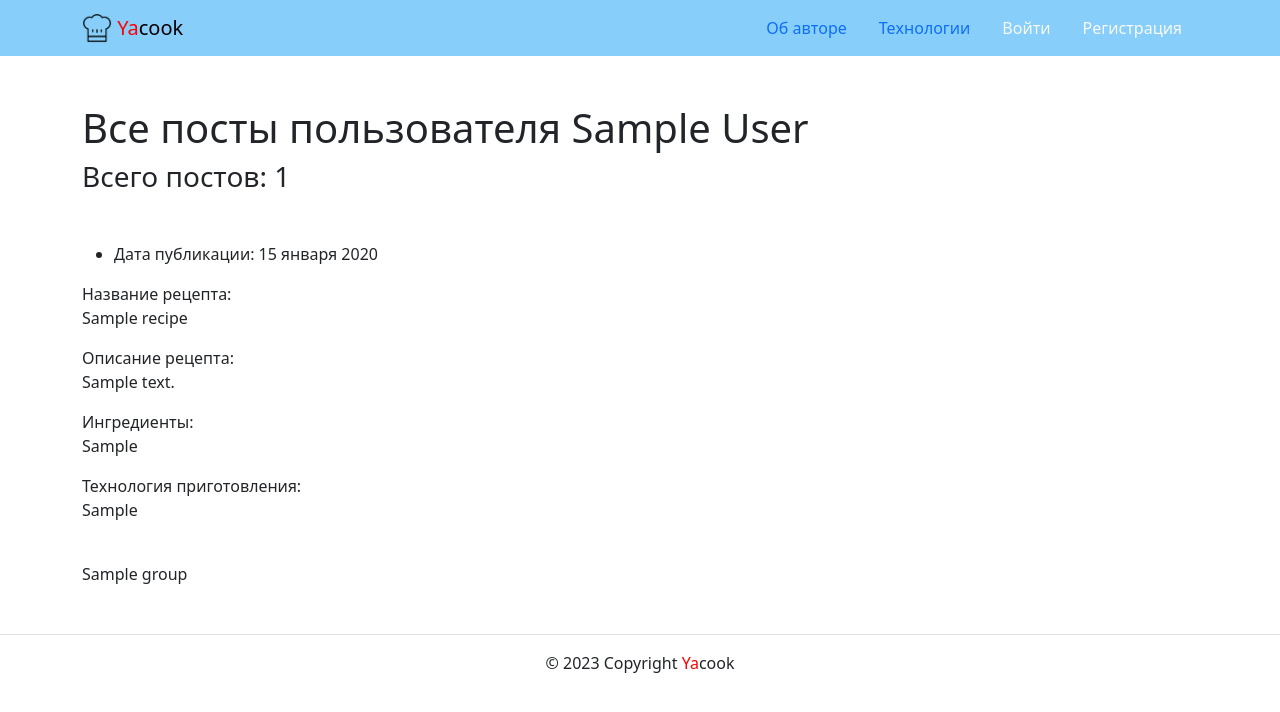
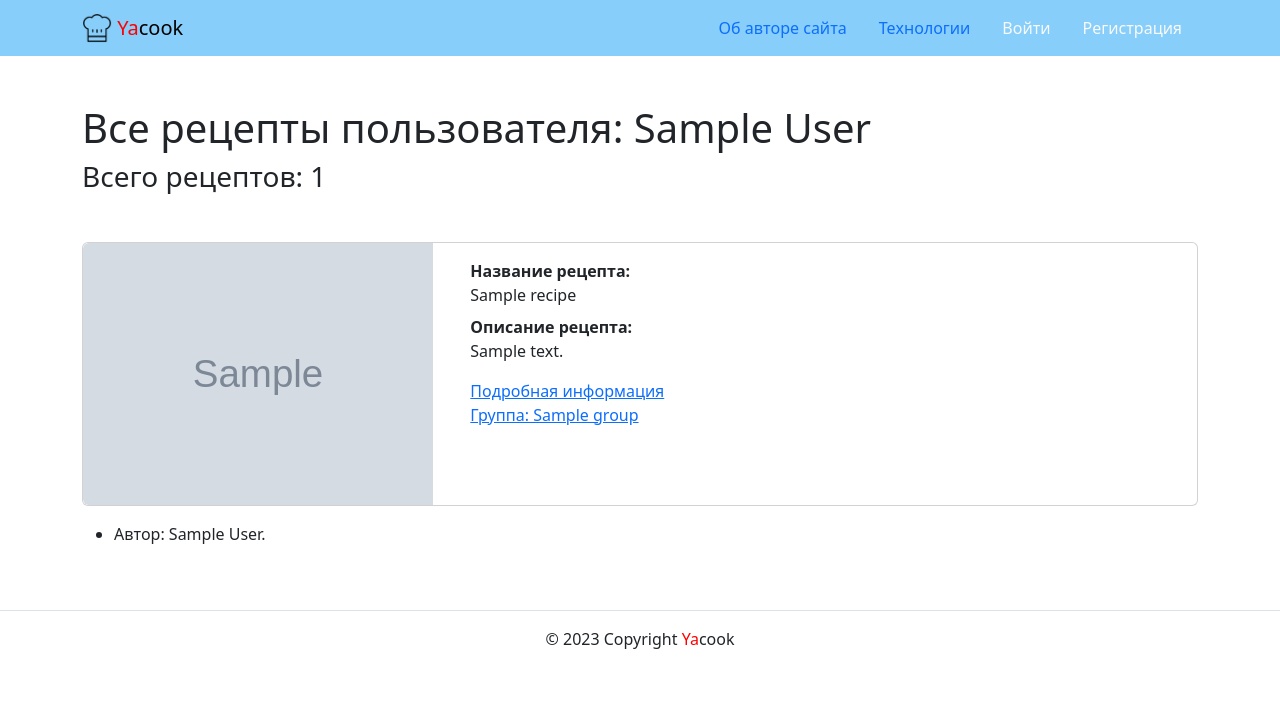
Before and after one commit to dmitrii-r/yacook_project, a Django app: a page that uses yacook/templates/includes/header.html in a window 1280 px wide. Shown: the top 712 px of the page. Run offline with Django 4.2, Linux system fonts and the light colour scheme; tables that the repository leaves empty hold one stand-in row (values such as "Sample post"); grey boxes marked "Sample" are stand-in pictures; some libraries are stand-ins or nearby versions.

Commit message:
Project refactored.

```diff
--- a/yacook/recipes/models.py
+++ b/yacook/recipes/models.py
@@ -1,6 +1,6 @@
 from django.db import models
 from django.contrib.auth import get_user_model
-
+from django.urls import reverse
 
 User = get_user_model()
 
@@ -28,6 +28,9 @@ class Group(models.Model):
 
     def __str__(self):
         return self.title
+
+    def get_absolute_url(self):
+        return reverse('recipes:group_list', kwargs={'slug': self.slug})
 
 
 class Recipe(models.Model):
--- a/yacook/templates/includes/header.html
+++ b/yacook/templates/includes/header.html
@@ -14,7 +14,7 @@
             {% with request.resolver_match.view_name as view_name %}
               <li class="nav-item">
                 <a class="nav-link {% if view_name  == 'about:author' %}active{% endif %}"
-                   href="{% url 'about:author' %}">Об авторе</a>
+                   href="{% url 'about:author' %}">Об авторе сайта</a>
               </li>
               <li class="nav-item">
                 <a class="nav-link {% if view_name  == 'about:tech' %}active{% endif %}"
--- a/yacook/templates/recipes/group_list.html
+++ b/yacook/templates/recipes/group_list.html
@@ -3,9 +3,6 @@
 {% block content %}
   <h1>{{ group.title }}</h1>
   <p>{{ group.description }}</p>
-  {% for recipe in page_obj %}
-    {% include 'recipes/includes/recipe_card.html' with without_group_links=True %}
-    {% if not forloop.last %}<hr>{% endif %}
-  {% endfor %}
+  {% include 'recipes/includes/recipe_card.html' with without_group_links=True %}
   {% include 'recipes/includes/paginator.html' %}
 {% endblock %}
--- a/yacook/templates/recipes/includes/recipe_card.html
+++ b/yacook/templates/recipes/includes/recipe_card.html
@@ -1,30 +1,37 @@
+{% load static %}
 {% load user_filters %}
-{#{% load thumbnail %}#}
+{% for recipe in page_obj %}
   <article>
+    <div class="card mb-3">
+      <div class="row g-0">
+        <div class="col-md-4">
+          {% if recipe.image %}
+            <img src="{{ recipe.image.url }}" width="350" class="img-fluid rounded-start" alt="">
+          {% else %}
+            <img src="{% static 'img/no_image.png' %}" width="350" class="img-fluid rounded-start" alt="">
+          {% endif %}
+        </div>
+        <div class="col-md-8">
+          <div class="card-body">
+            <p class="card-title"><b>{{ recipe|verbose_name:"title" }}:</b><br>{{ recipe.title }}</p>
+            <p class="card-text"><b>{{ recipe|verbose_name:"description" }}:</b><br>{{ recipe.description }}</p>
+            <a href="{% url 'recipes:recipe_detail' recipe.pk %}">Подробная информация</a>
+            <br>
+            {% if recipe.group and not without_group_links%}
+              <a href="{% url 'recipes:group_list' recipe.group.slug %}">Группа: {{ recipe.group }}</a>
+            {% endif %}
+          </div>
+        </div>
+      </div>
+    </div>
     <ul>
-{#    <li>#}
-{#      Автор: {{ recipe.author.get_full_name }}#}
-{#      {% if not without_profile_links %}#}
-{#        <a href="{% url 'recipes:profile' recipe.author %}">все посты пользователя</a>#}
-{#      {% endif %}#}
-{#    </li>#}
       <li>
-      Дата публикации: {{ recipe.pub_date|date:"d E Y" }}
+        Автор: {{ recipe.author.get_full_name }}.
+        {% if not without_profile_links %}
+          <a href="{% url 'recipes:profile' recipe.author %}">Все рецепты автора</a>
+        {% endif %}
       </li>
     </ul>
-{#  {% thumbnail recipe.image "960x339" crop="center" upscale=True as im %}#}
-{#    <img class="card-img my-2" src="{{ im.url }}">#}
-{#  {% endthumbnail %}#}
-
-  <p>{{ recipe|verbose_name:"title" }}:<br>{{ recipe.title }}</p>
-  <p>{{ recipe|verbose_name:"description" }}:<br>{{ recipe.description }}</p>
-  <p>{{ recipe|verbose_name:"ingredients" }}:<br>{{ recipe.ingredients }}</p>
-  <p>{{ recipe|verbose_name:"technology" }}:<br>{{ recipe.technology }}</p>
-
-{#  <a href="{% url 'recipes:recipe_detail' recipe.pk %}">подробная информация</a>#}
-  <br>
-  {% if recipe.group and not without_group_links%}
-      {{ recipe.group }}
-{#    <a href="{% url 'recipes:group_list' recipe.group.slug %}">все записи группы {{ recipe.group }}</a>#}
-  {% endif %}
   </article>
+{% if not forloop.last %}<hr>{% endif %}
+{% endfor %}
--- a/yacook/templates/recipes/includes/recipe_comments.html
+++ b/yacook/templates/recipes/includes/recipe_comments.html
@@ -3,12 +3,12 @@
   <div class="card my-4">
     <h5 class="card-header">Добавить комментарий:</h5>
     <div class="card-body">
-      <form method="post" action="{% url 'recipes:add_comment' post.id %}">
+      <form method="post" action="{% url 'recipes:add_comment' recipe.id %}">
         {% csrf_token %}
         <div class="form-group mb-2">
           {{ form.text|addclass:"form-control" }}
         </div>
-        <button type="submit" class="btn btn-primary">Отправить</button>
+        <button type="submit" class="btn btn-primary">Отправить комментарий</button>
       </form>
     </div>
   </div>
--- a/yacook/templates/recipes/includes/recipe_create_form.html
+++ b/yacook/templates/recipes/includes/recipe_create_form.html
@@ -14,7 +14,7 @@
       </div>
     {% endfor %}
   {% endif %}
-  <form method="post" enctype="multipart/form-data" action="{% if is_edit %}{% url 'recipes:post_edit' form.instance.pk %}{% else %}{% url 'recipes:recipe_create' %}{% endif %}">
+  <form method="post" enctype="multipart/form-data" action="{% if is_edit %}{% url 'recipes:recipe_edit' form.instance.pk %}{% else %}{% url 'recipes:recipe_create' %}{% endif %}">
     {% csrf_token %}
     {% for field in form %}
       <div class="form-group row my-3 p-3">
--- a/yacook/templates/recipes/profile.html
+++ b/yacook/templates/recipes/profile.html
@@ -2,8 +2,8 @@
 {% block title %}Профайл пользователя {{ author.get_full_name }}{% endblock %}
 {% block content %}
   <div class="mb-5">
-    <h1>Все посты пользователя {{ author.get_full_name }} </h1>
-    <h3>Всего постов: {{ page_obj.paginator.count }} </h3>
+    <h1>Все рецепты пользователя: {{ author.get_full_name }} </h1>
+    <h3>Всего рецептов: {{ page_obj.paginator.count }} </h3>
     {% if user.is_authenticated and user != author %}
       {% if following %}
       <a class="btn btn-lg btn-light" href="{% url 'recipes:profile_unfollow' author.username %}" role="button">
@@ -16,9 +16,6 @@
      {% endif %}
     {% endif %}
   </div>
-  {% for recipe in page_obj %}
-    {% include 'recipes/includes/recipe_card.html' with without_profile_links=True %}
-    {% if not forloop.last %}<hr>{% endif %}
-  {% endfor %}
+  {% include 'recipes/includes/recipe_card.html' with without_profile_links=True %}
   {% include 'recipes/includes/paginator.html' %}
 {% endblock %}
```
Also changed, not shown: yacook/recipes/forms.py (+8 -0 lines), yacook/templates/recipes/index.html (+3 -6 lines), yacook/templates/recipes/recipe_detail.html (renamed from yacook/templates/recipes/post_detail.html, +19 -9 lines), yacook/media/recipes/babushkiny_bulotchki.jpg (deleted), yacook/static/img/no_image.png (added), 1 other file. Lines whose indentation alone changed are shown as unchanged.
